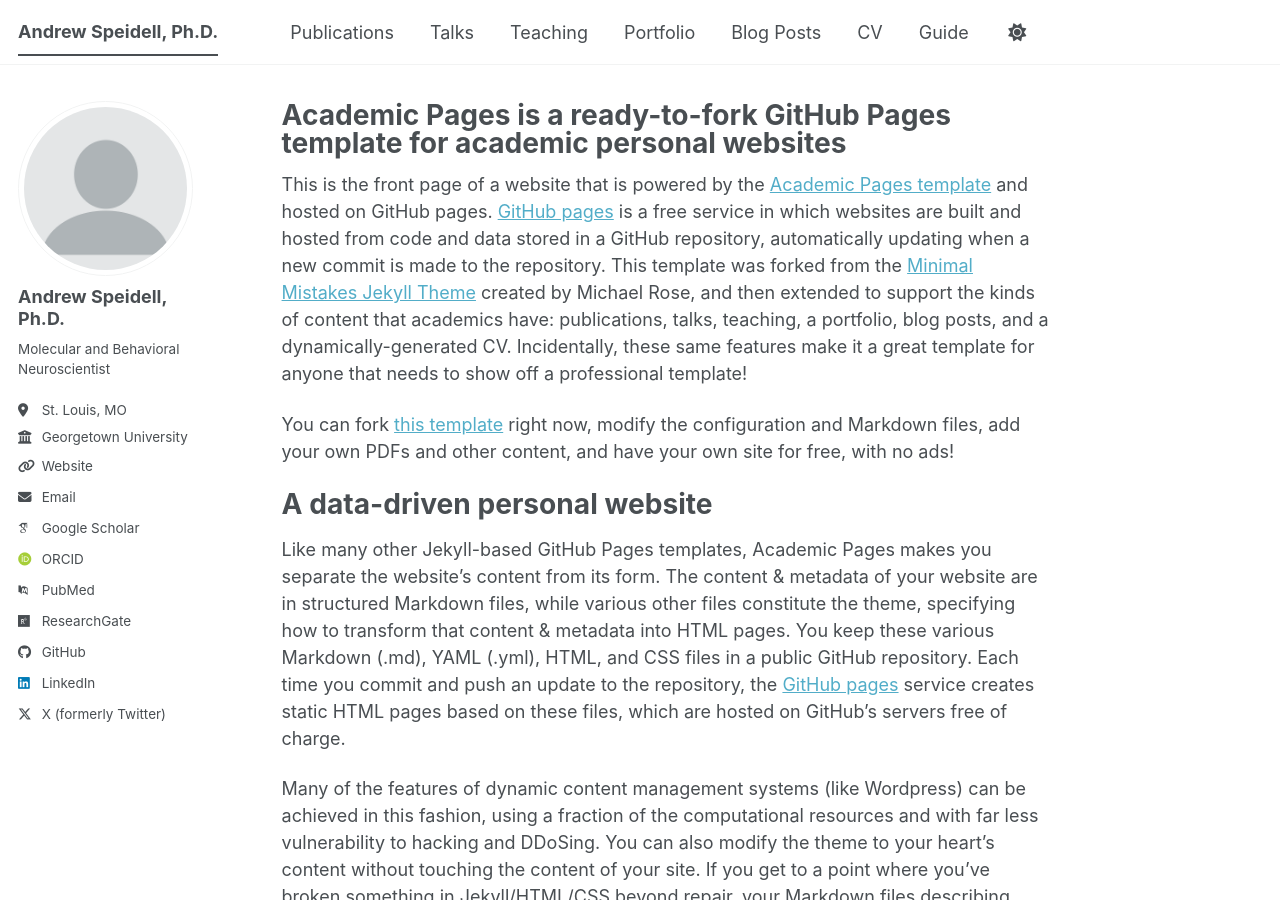
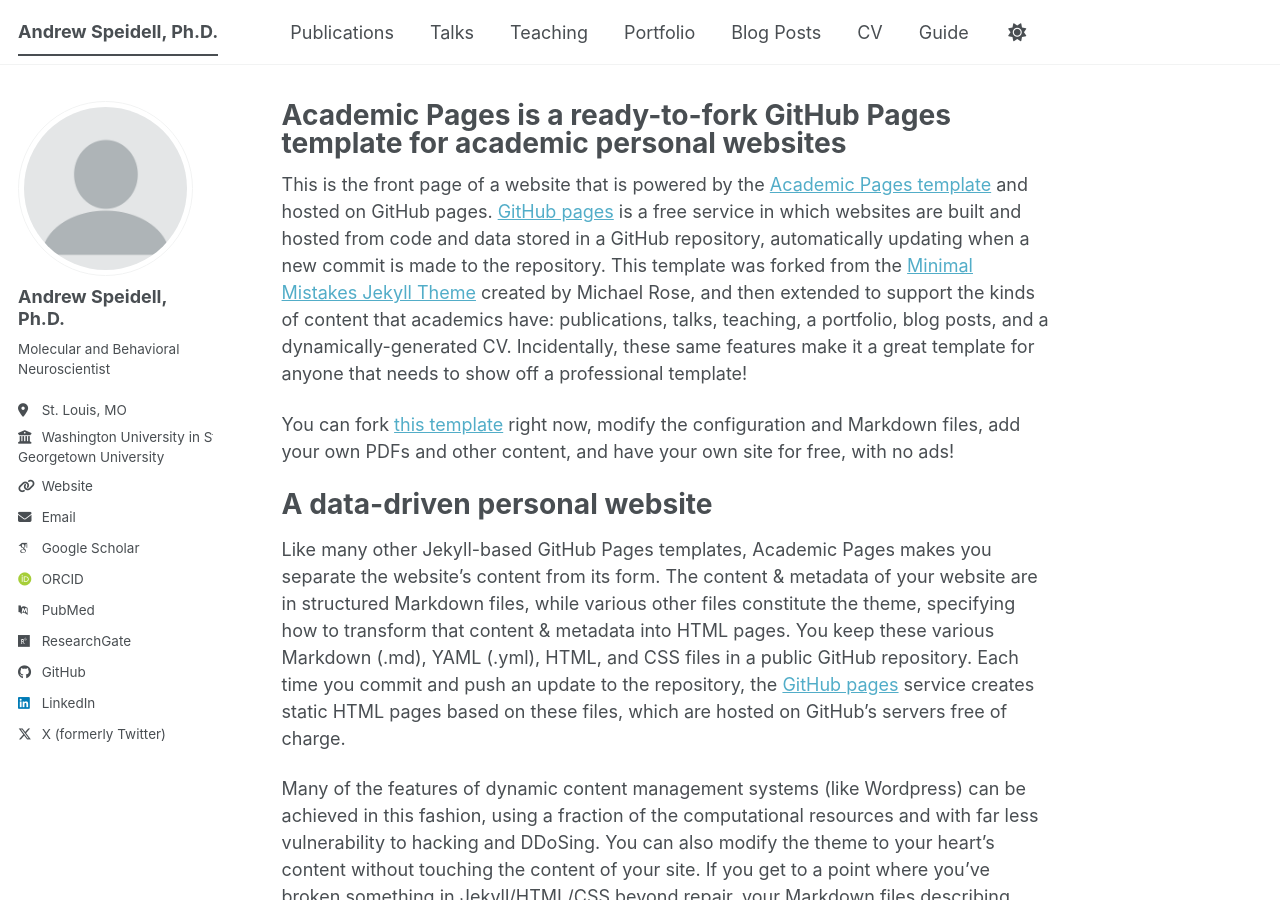
Before and after one commit to Speidell/speidell.github.io, a Jekyll site: the page built from _pages/about.md, in a window 1280 px wide and 900 px high. Built offline with Jekyll 4.4.1, drawn with Linux system fonts in a browser that asks for light colours; some web fonts are replaced; a script bundle is joined from its source files by our own code; library files that are not in the unit come from our copies; some of the changed lines change nothing that is shown.

Commit message:
Update _config.yml

```diff
--- a/_config.yml
+++ b/_config.yml
@@ -28,8 +28,7 @@
   pronouns         : # example: "she/her"
   bio              : "Molecular and Behavioral Neuroscientist"
   location         : "St. Louis, MO"
-  employer         : "Washington University in St. Louis"
-  employer         : "Georgetown University"
+  employer         : "Washington University in St. Louis <br> Georgetown University"
   uri              : "speidell.github.io"
   email            : "none@example.org"
 
```
